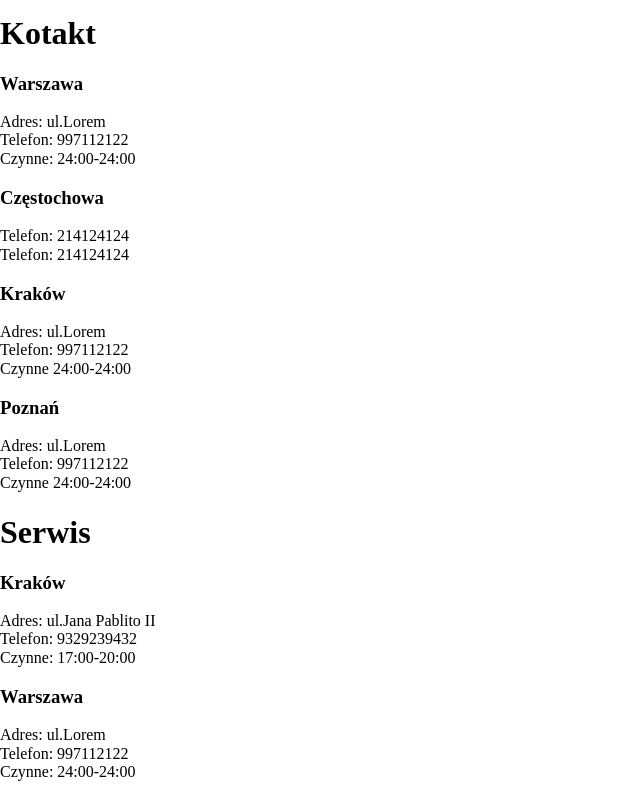
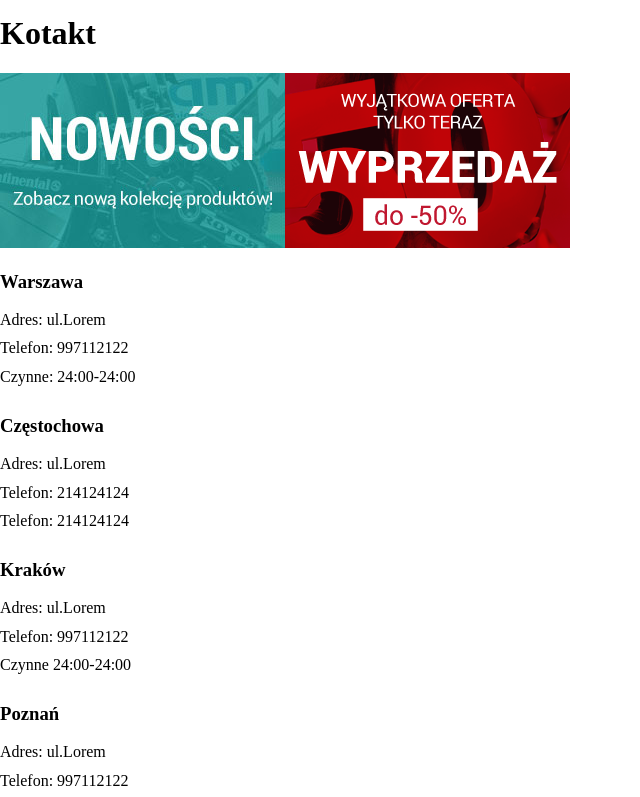
Before and after one commit to szymon-staron/double-page, a React (Create React App) app in the folder client/: page / in a window 1280 px wide. Shown: the part 200-997 px from the top of the page, without its empty margins (0-640 px from the left). Built offline with nearby package versions, Linux system fonts and the light colour scheme.

Commit message:
add img to contact

```diff
--- a/client/src/components/pages/contact/contact.js
+++ b/client/src/components/pages/contact/contact.js
@@ -1,5 +1,7 @@
 import React from "react";
 import styles from "./contact.module.scss";
+import img01 from "./baner_lewa01.jpg";
+import png02 from "./baner_lewa02.png";
 
 const Contact = () => (
   <div className={styles.conteiner}>
@@ -7,50 +9,51 @@ const Contact = () => (
       <header>
         <h1>Kotakt</h1>
       </header>
+      <img src={img01} alt={"..."}/>
+      <img src={png02} alt={"...."}/>
       <section>
         <article>
           <h3>Warszawa</h3>
           <p>
-
-            Adres: ul.Lorem
+          <span className={styles.new_line}> Adres: ul.Lorem </span>
             <span className={styles.new_line}> Telefon: 997112122</span>
             <span className={styles.new_line}> Czynne: 24:00-24:00</span>
           </p>
 
           <h3>Częstochowa</h3>
           <p>
+          <span className={styles.new_line}> Adres: ul.Lorem </span>
             <span className={styles.new_line}>Telefon: 214124124</span>
             <span className={styles.new_line}>Telefon: 214124124</span>
           </p>
 
           <h3>Kraków</h3>
           <p>
-            Adres: ul.Lorem
+          <span className={styles.new_line}> Adres: ul.Lorem</span>
             <span className={styles.new_line}>Telefon: 997112122</span>
             <span className={styles.new_line}>Czynne 24:00-24:00</span>
           </p>
 
           <h3>Poznań</h3>
           <p>
-            Adres: ul.Lorem <span className={styles.new_line}>Telefon:
-            997112122</span> <span className={styles.new_line}>Czynne
-            24:00-24:00</span>
+          <span className={styles.new_line}> Adres: ul.Lorem</span>
+            <span className={styles.new_line}>Telefon: 997112122</span>
+            <span className={styles.new_line}>Czynne 24:00-24:00</span>
           </p>
         </article>
         <article>
           <h1>Serwis</h1>
           <h3>Kraków</h3>
           <p>
-            Adres: ul.Jana Pablito II <span className={styles.new_line}>
-            Telefon: 9329239432</span> <span className={styles.new_line}>Czynne:
-            17:00-20:00</span>
+          <span className={styles.new_line}>Adres: ul.Jana Pablito II</span>
+            <span className={styles.new_line}>Telefon: 9329239432</span>
+            <span className={styles.new_line}>Czynne: 17:00-20:00</span>
           </p>
           <h3>Warszawa</h3>
           <p>
-
-            Adres: ul.Lorem <span className={styles.new_line}>Telefon:
-            997112122</span> <span className={styles.new_line}>Czynne:
-            24:00-24:00</span>
+          <span className={styles.new_line}> Adres: ul.Lorem</span>
+            <span className={styles.new_line}>Telefon: 997112122</span>
+            <span className={styles.new_line}>Czynne: 24:00-24:00</span>
           </p>
         </article>
       </section>
--- a/client/src/components/pages/contact/contact.module.scss
+++ b/client/src/components/pages/contact/contact.module.scss
@@ -2,4 +2,5 @@
 
 .new_line {
     display:block;
+    padding-bottom:10px;
   }
```
Also changed, not shown: client/src/components/pages/contact/baner_lewa01.jpg (added), client/src/components/pages/contact/baner_lewa02.png (added).
